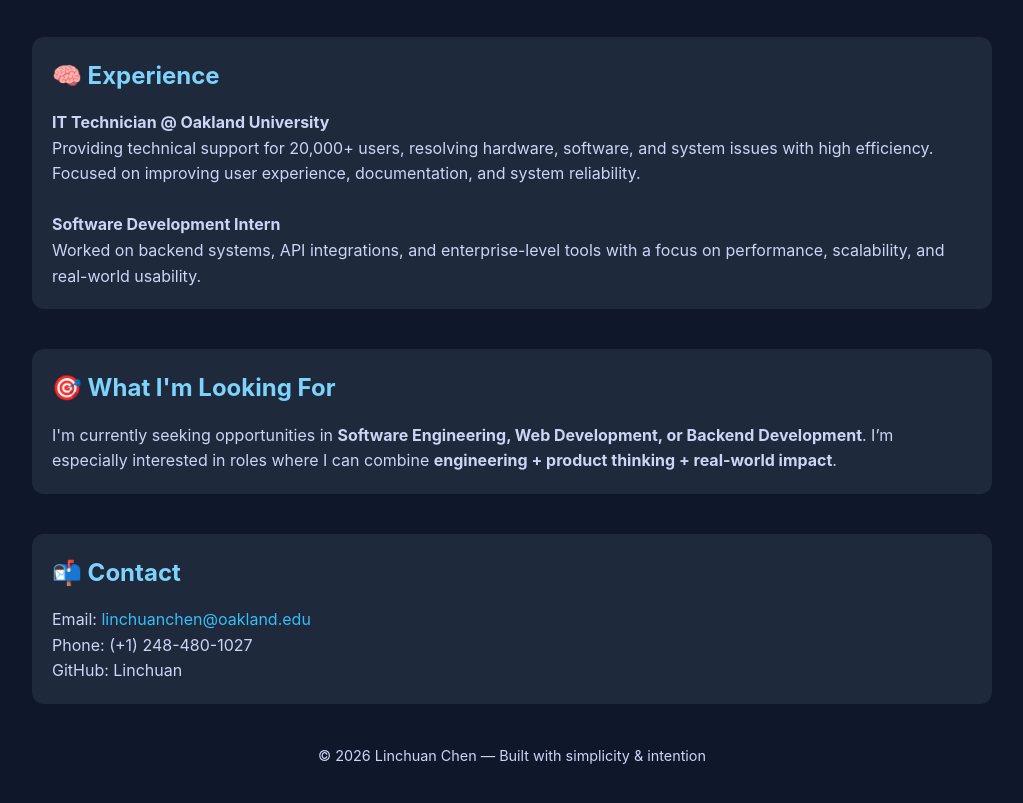
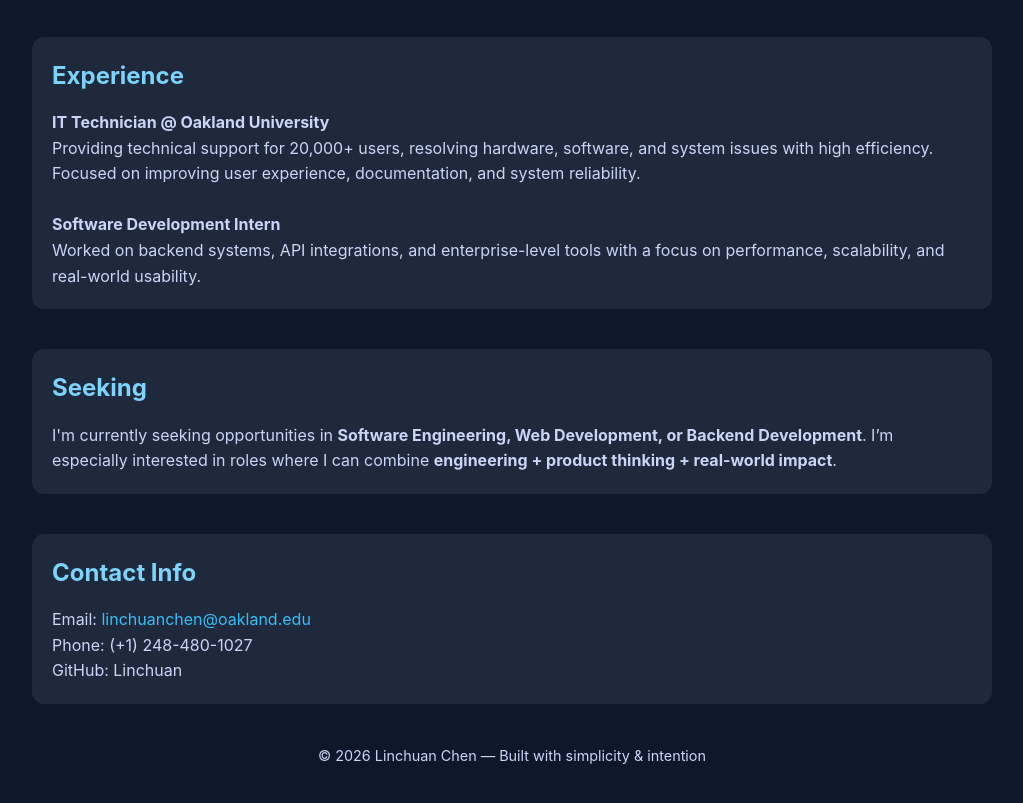
Before and after one commit to linchuan33/linchuanCC, a plain HTML site: page index.html in a window 1280 px wide. Shown: the part 1100-1903 px from the top of the page, without its empty margins (128-1151 px from the left). Drawn offline with Linux system fonts and the light colour scheme.

Commit message:
Update section headings and contact links in index.html

```diff
--- a/index.html
+++ b/index.html
@@ -166,7 +166,7 @@
         </div>
 
         <div class="section">
-            <h2>🧠 Experience</h2>
+            <h2>Experience</h2>
             <p>
                 <strong>IT Technician @ Oakland University</strong><br>
                 Providing technical support for 20,000+ users, resolving hardware, software, and system issues with high efficiency.
@@ -181,7 +181,7 @@
         </div>
 
         <div class="section">
-            <h2>🎯 What I'm Looking For</h2>
+            <h2>Seeking</h2>
             <p>
                 I'm currently seeking opportunities in <strong>Software Engineering, Web Development, or Backend Development</strong>.
                 I’m especially interested in roles where I can combine <strong>engineering + product thinking + real-world impact</strong>.
@@ -189,10 +189,10 @@
         </div>
 
         <div class="section">
-            <h2>📬 Contact</h2>
+            <h2>Contact Info</h2>
             <p>Email: <a href="mailto:linchuanchen@oakland.edu">linchuanchen@oakland.edu</a></p>
             <p>Phone: (+1) 248-480-1027</p>
-            <p>GitHub: <a href="https://linchuan33.github.io/linchuan.github.io/"></a>Linchuan</p>
+            <p>GitHub: <a href="linchuan33.github.io/linchuan.github.io"></a>Linchuan</p>
         </div>
 
         <footer>
```
